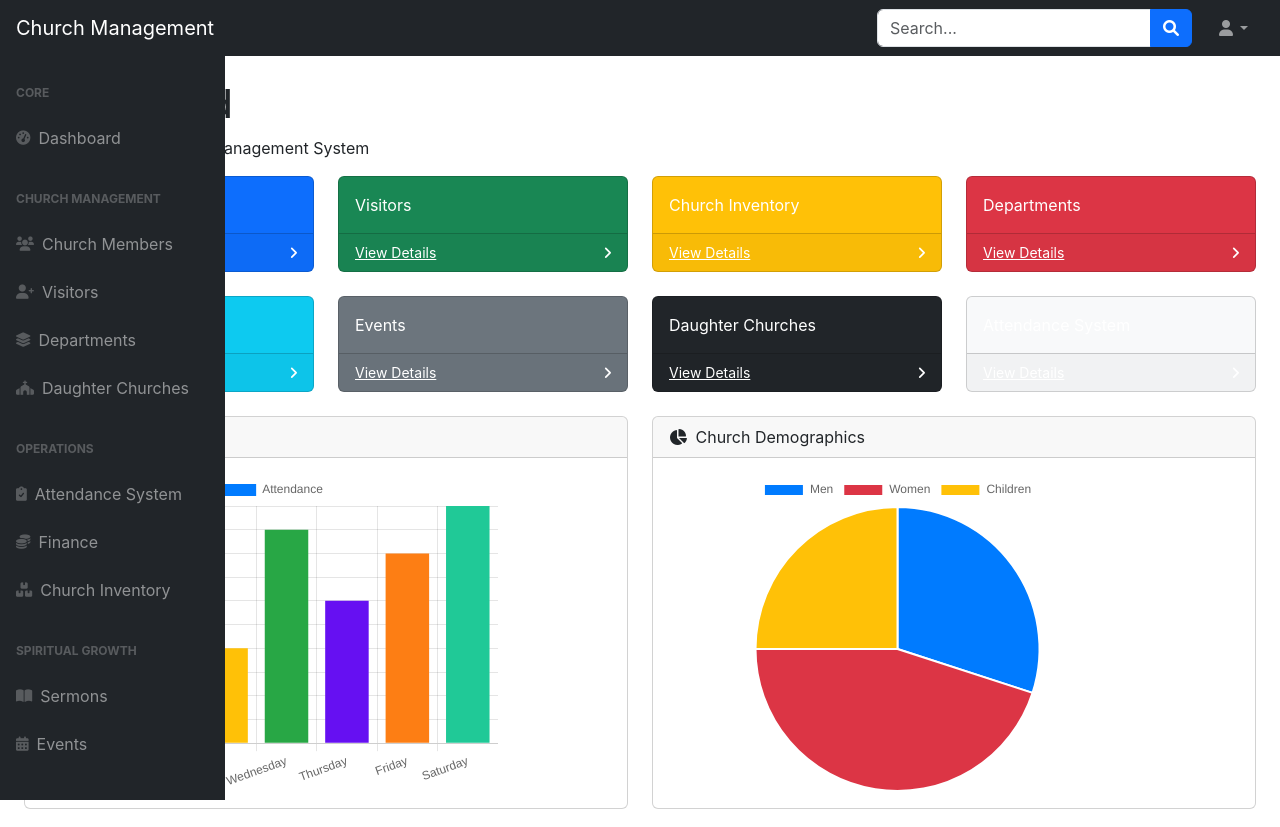
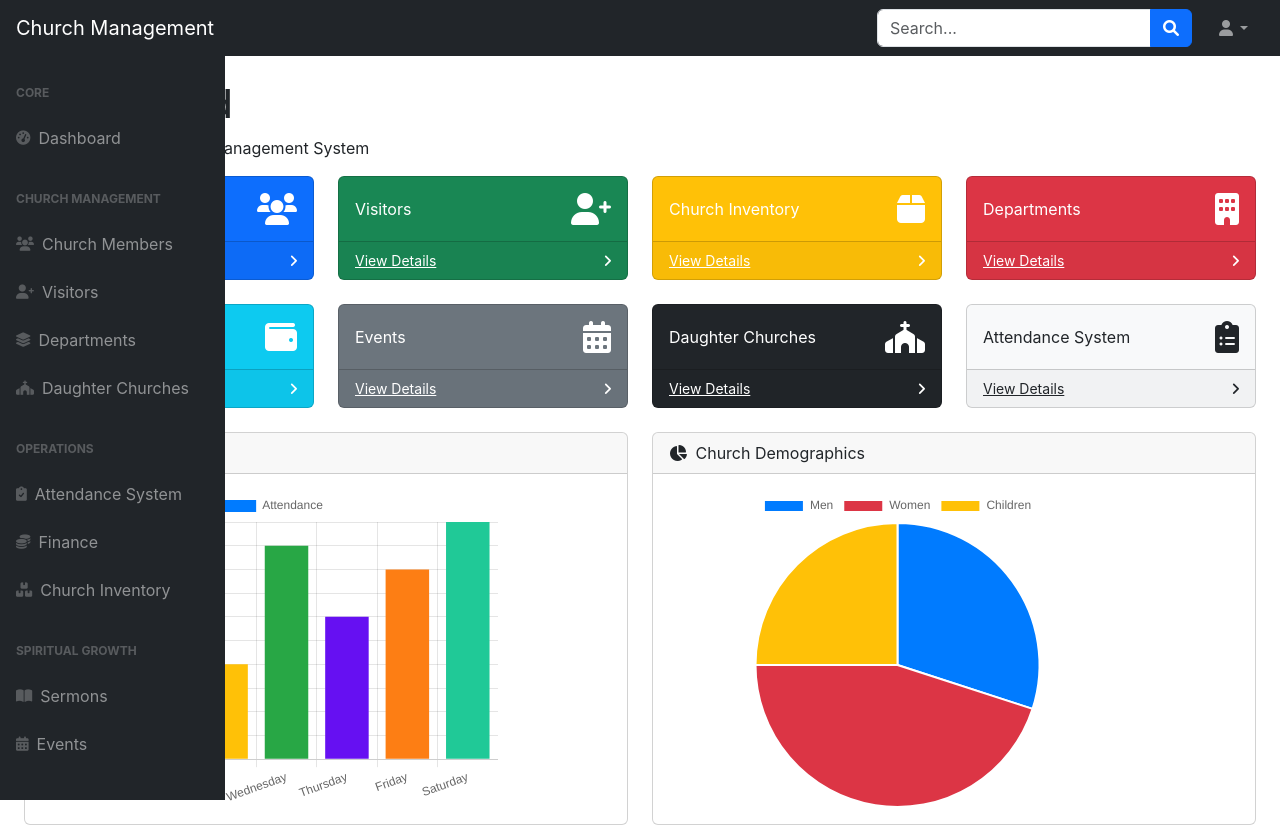
Before and after one commit to Gibsonodoka/Church-management-system, a React (Create React App) app in the folder frontend/: page /dashboard in a window 1280 px wide. Shown: the top 827 px of the page. Built offline with nearby package versions, Linux system fonts and the light colour scheme.

Commit message:
Fixed Cards

```diff
--- a/frontend/src/pages/Dashboard.js
+++ b/frontend/src/pages/Dashboard.js
@@ -23,25 +23,29 @@ const Dashboard = () => {
               <h1 className="mt-4">Dashboard</h1>
               <p>Welcome to Our Church Management System</p>
 
-              {/* Dashboard Cards */}
+              {/* Dashboard Cards with Icons */}
               <div className="row">
-                {/* Cards */}
                 {[
-                  { title: "Church Members", color: "bg-primary" },
-                  { title: "Visitors", color: "bg-success" },
-                  { title: "Church Inventory", color: "bg-warning" },
-                  { title: "Departments", color: "bg-danger" },
-                  { title: "Finance", color: "bg-info" },
-                  { title: "Events", color: "bg-secondary" },
-                  { title: "Daughter Churches", color: "bg-dark" },
-                  { title: "Attendance System", color: "bg-light text-dark" },
+                  { title: "Church Members", color: "bg-primary text-white", icon: "fas fa-users" },
+                  { title: "Visitors", color: "bg-success text-white", icon: "fas fa-user-plus" },
+                  { title: "Church Inventory", color: "bg-warning text-white", icon: "fas fa-box" },
+                  { title: "Departments", color: "bg-danger text-white", icon: "fas fa-building" },
+                  { title: "Finance", color: "bg-info text-white", icon: "fas fa-wallet" },
+                  { title: "Events", color: "bg-secondary text-white", icon: "fas fa-calendar-alt" },
+                  { title: "Daughter Churches", color: "bg-dark text-white", icon: "fas fa-church" },
+                  { title: "Attendance System", color: "bg-light text-dark", icon: "fas fa-clipboard-list" }, // Fixed styling here
                 ].map((card, index) => (
                   <div key={index} className="col-xl-3 col-md-6">
-                    <div className={`card ${card.color} text-white mb-4`}>
-                      <div className="card-body">{card.title}</div>
+                    <div className={`card ${card.color} mb-4`}>
+                      <div className="card-body d-flex align-items-center justify-content-between">
+                        <div>{card.title}</div>
+                        <i className={`${card.icon} fa-2x`}></i> {/* Icon */}
+                      </div>
                       <div className="card-footer d-flex align-items-center justify-content-between">
-                        <a className="small text-white stretched-link" href="#">View Details</a>
-                        <div className="small text-white"><i className="fas fa-angle-right"></i></div>
+                        <a className={`small ${card.color.includes("bg-light") ? "text-dark" : "text-white"} stretched-link`} href="#">View Details</a>
+                        <div className={`small ${card.color.includes("bg-light") ? "text-dark" : "text-white"}`}>
+                          <i className="fas fa-angle-right"></i>
+                        </div>
                       </div>
                     </div>
                   </div>
```
